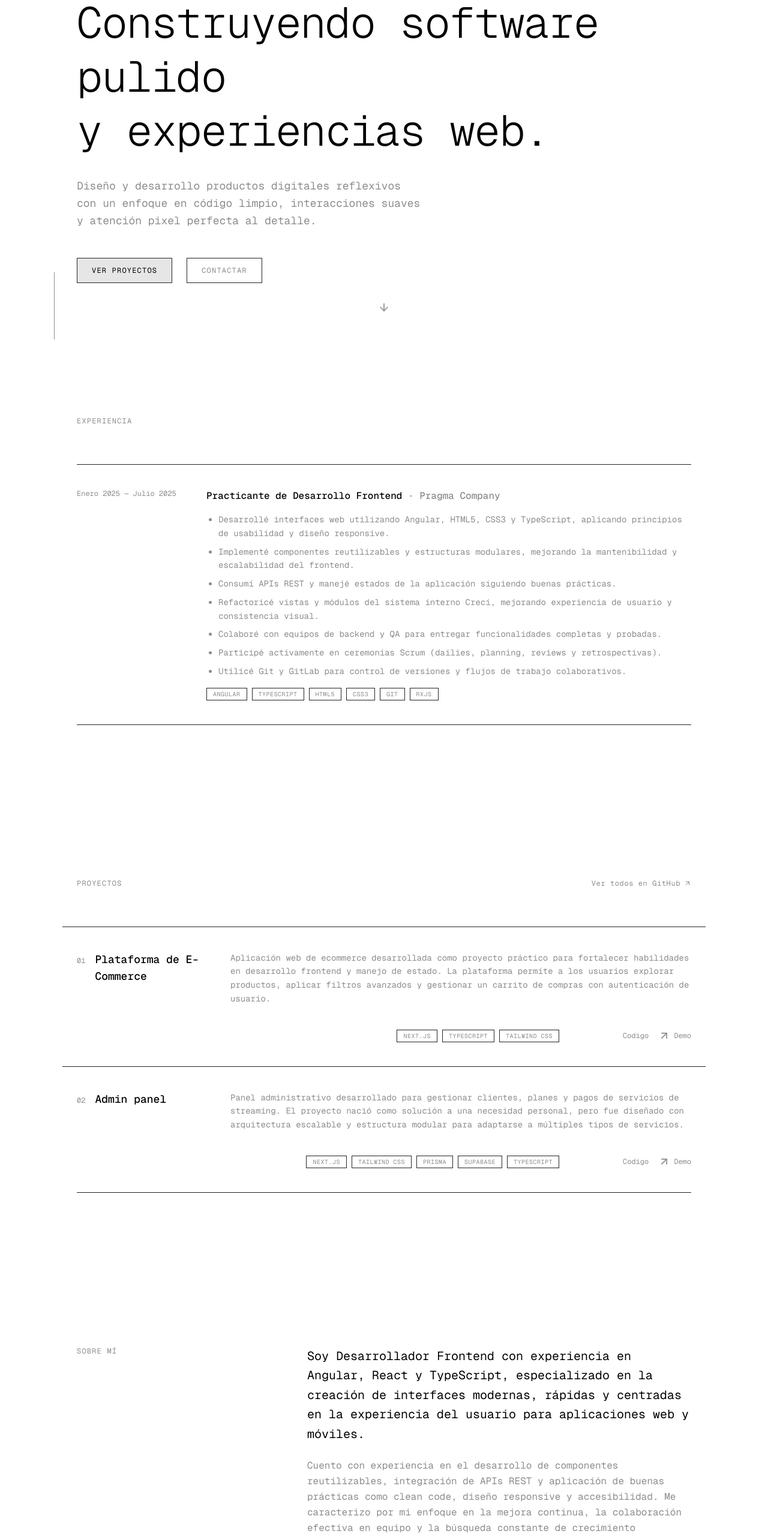
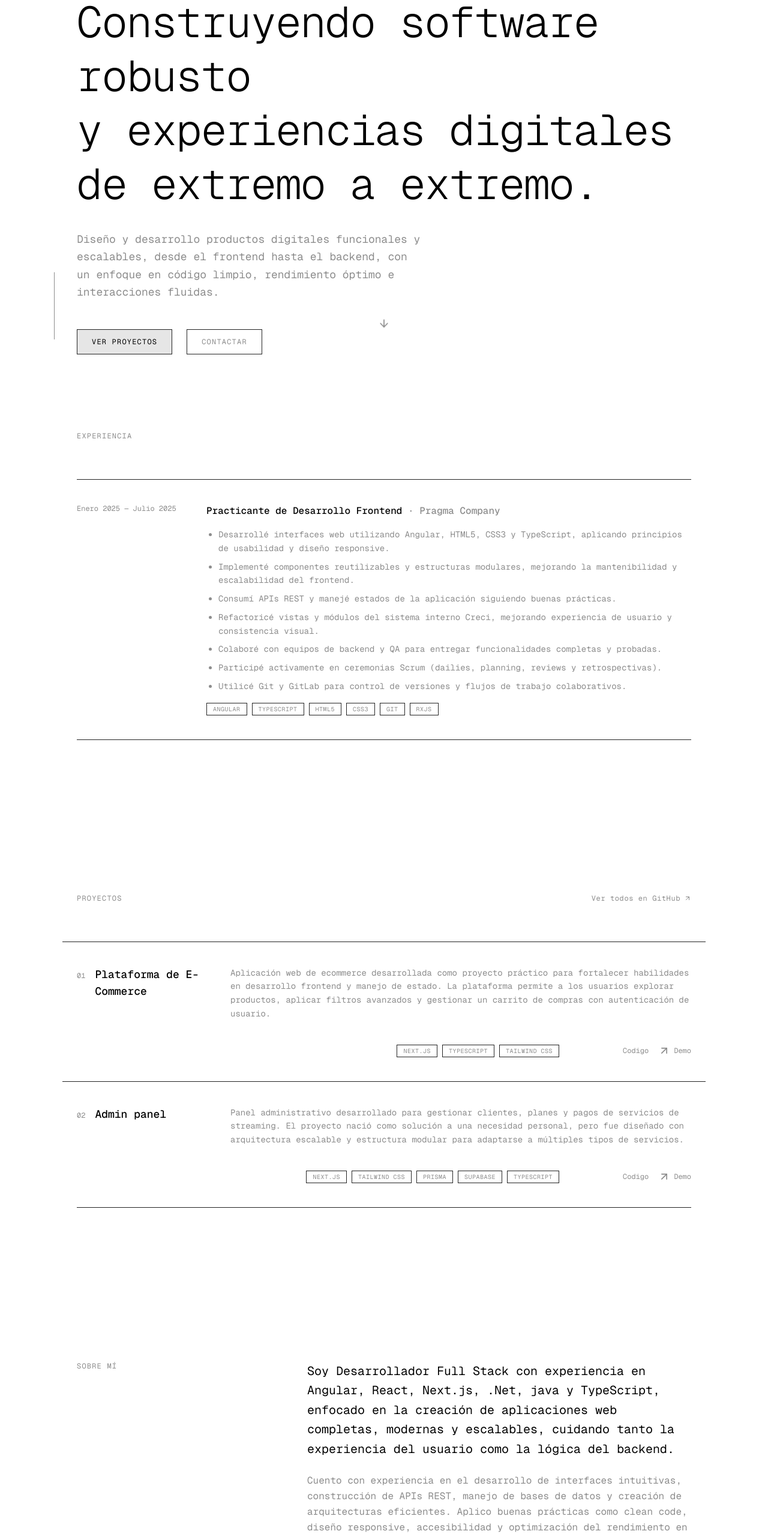
Before and after one commit to Freyzzer/portafolio, a Next.js app: page / in a window 1280 px wide. Shown: the part 234-2797 px from the top of the page at 60% size. Built offline with nearby package versions, Linux system fonts and the light colour scheme; some icons are missing.

Commit message:
Actualizacion a fullstack

```diff
--- a/components/about.tsx
+++ b/components/about.tsx
@@ -2,6 +2,8 @@ const skills = [
   "React",
   "Angular",
   "Next.js",
+  ".Net",
+  "Java",
   "TypeScript",
   "Tailwind CSS",
   "Node.js",
@@ -22,22 +24,27 @@ export function About() {
           </div>
           <div>
             <p className="text-lg leading-relaxed text-foreground md:text-xl">
-              Soy Desarrollador Frontend con experiencia en Angular, React y
-              TypeScript, especializado en la creación de interfaces modernas,
-              rápidas y centradas en la experiencia del usuario para
-              aplicaciones web y móviles.
+              Soy Desarrollador Full Stack con experiencia en Angular, React,
+              Next.js, .Net, java y TypeScript, enfocado en la creación de
+              aplicaciones web completas, modernas y escalables, cuidando tanto
+              la experiencia del usuario como la lógica del backend.
             </p>
             <p className="mt-6 text-base leading-relaxed text-muted-foreground">
-              Cuento con experiencia en el desarrollo de componentes
-              reutilizables, integración de APIs REST y aplicación de buenas
-              prácticas como clean code, diseño responsive y accesibilidad. Me
-              caracterizo por mi enfoque en la mejora continua, la colaboración
-              efectiva en equipo y la búsqueda constante de crecimiento
-              profesional a través de proyectos reales de alto impacto.
+              Cuento con experiencia en el desarrollo de interfaces intuitivas,
+              construcción de APIs REST, manejo de bases de datos y creación de
+              arquitecturas eficientes. Aplico buenas prácticas como clean code,
+              diseño responsive, accesibilidad y optimización del rendimiento en
+              todo el ciclo de desarrollo.
+
+               Me caracterizo por mi enfoque en la
+              mejora continua, la resolución de problemas y la colaboración
+              efectiva en equipo, buscando siempre aportar valor en proyectos
+              reales de alto impacto.
             </p>
             <p className="mt-6 text-base leading-relaxed text-muted-foreground">
-              Cuando no estoy programando, me encontrarás jugando videojuegos, aprendiendo desarrollo de videojuegos o
-              explorando nuevas tecnologías.
+              Cuando no estoy programando, me encontrarás jugando videojuegos,
+              aprendiendo desarrollo de videojuegos o explorando nuevas
+              tecnologías.
             </p>
 
             <div className="mt-12">
--- a/components/hero.tsx
+++ b/components/hero.tsx
@@ -5,18 +5,17 @@ export function Hero() {
     <section className="relative flex min-h-screen flex-col justify-center px-6">
       <div className="mx-auto w-full max-w-5xl">
         <p className="font-mono text-xs tracking-widest uppercase text-muted-foreground mb-6">
-          Desarrollador Frontend
+          Desarrollador Fullstack
         </p>
         <h1 className="text-4xl font-light leading-tight tracking-tight text-foreground sm:text-5xl md:text-6xl lg:text-7xl text-balance">
-          Creando <em className="font-serif italic text-muted-foreground">interfaces</em>.{" "}
+          Creando <em className="font-serif italic text-muted-foreground">soluciones completas</em>.{" "}
           <br className="hidden sm:block" />
-          Construyendo software pulido{" "}
+          Construyendo software robusto{" "}
           <br className="hidden sm:block" />
-          y experiencias web.
+          y experiencias digitales de extremo a extremo.
         </h1>
         <p className="mt-8 max-w-xl text-base leading-relaxed text-muted-foreground md:text-lg">
-          Diseño y desarrollo productos digitales reflexivos con un enfoque en código
-          limpio, interacciones suaves y atención pixel perfecta al detalle.
+          Diseño y desarrollo productos digitales funcionales y escalables, desde el frontend hasta el backend, con un enfoque en código limpio, rendimiento óptimo e interacciones fluidas.
         </p>
         <div className="mt-12 flex items-center gap-6">
           <a
```
